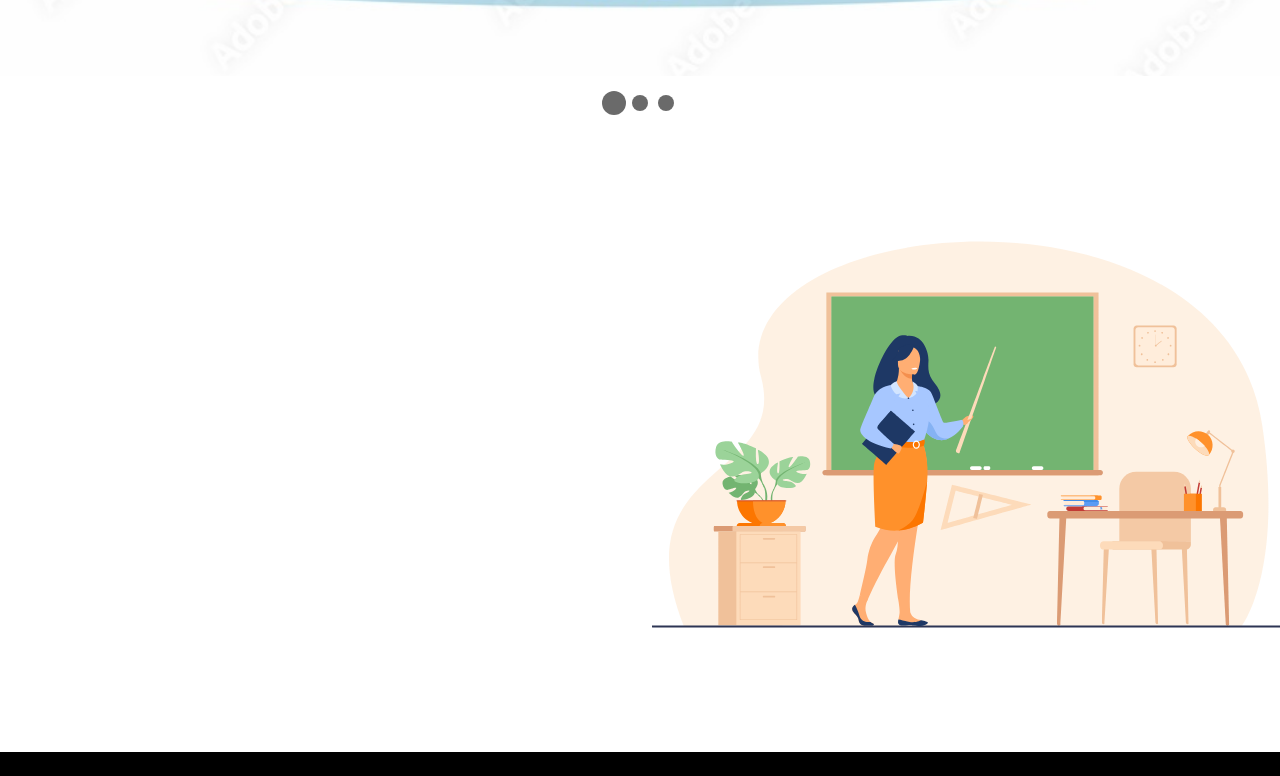
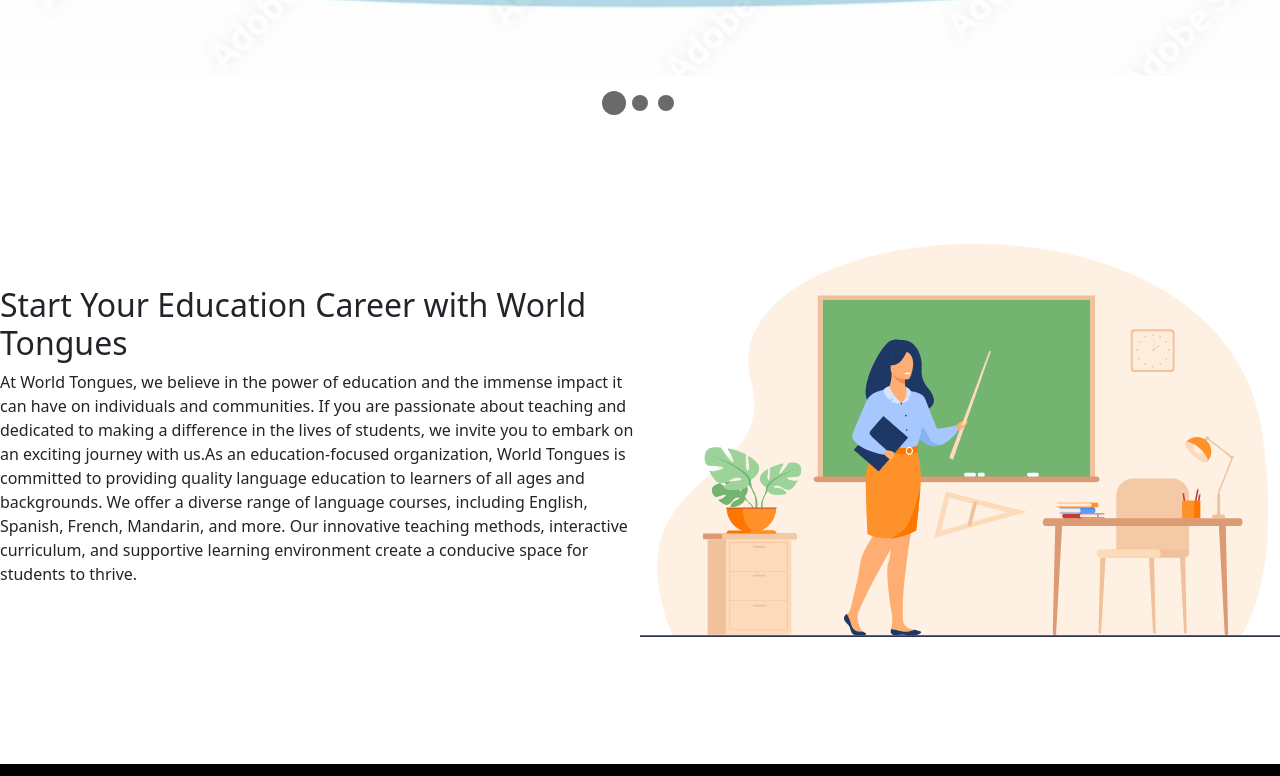
Before and after one commit to shahadat10033/world-tongues-clientSide, a React (Vite) app: page / in a window 1280 px wide. Shown: the part 692-1468 px from the top of the page. Built offline with nearby package versions, Linux system fonts and the light colour scheme.

Commit message:
animation section done

```diff
--- a/Components/AnimSection.jsx
+++ b/Components/AnimSection.jsx
@@ -3,9 +3,23 @@
 import learningAnimation from "../public/98349-teacher-in-classroom.json";
 const AnimSection = () => {
   return (
-    <div className="row">
-      <div className="col-md-6"></div>
-      <div className="col-md-6">
+    <div className=" d-md-flex   justify-content-center align-items-center">
+      <div className="w-50 text-justify mx-auto  ">
+        <h2>Start Your Education Career with World Tongues</h2>
+        <p>
+          At World Tongues, we believe in the power of education and the immense
+          impact it can have on individuals and communities. If you are
+          passionate about teaching and dedicated to making a difference in the
+          lives of students, we invite you to embark on an exciting journey with
+          us.As an education-focused organization, World Tongues is committed to
+          providing quality language education to learners of all ages and
+          backgrounds. We offer a diverse range of language courses, including
+          English, Spanish, French, Mandarin, and more. Our innovative teaching
+          methods, interactive curriculum, and supportive learning environment
+          create a conducive space for students to thrive.
+        </p>
+      </div>
+      <div className="w-50 mx-auto ">
         <Lottie
           animationData={learningAnimation}
           loop={true}
```
